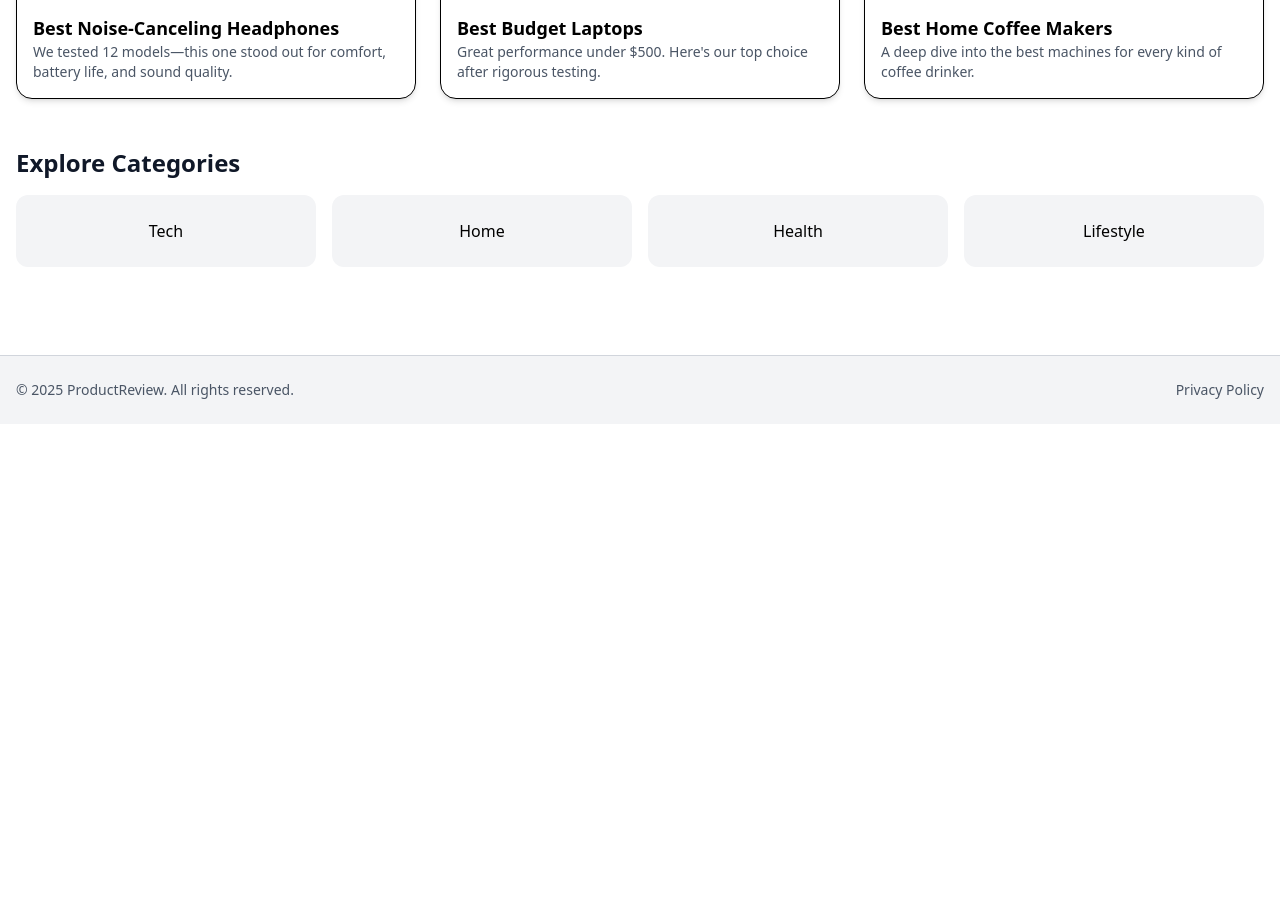
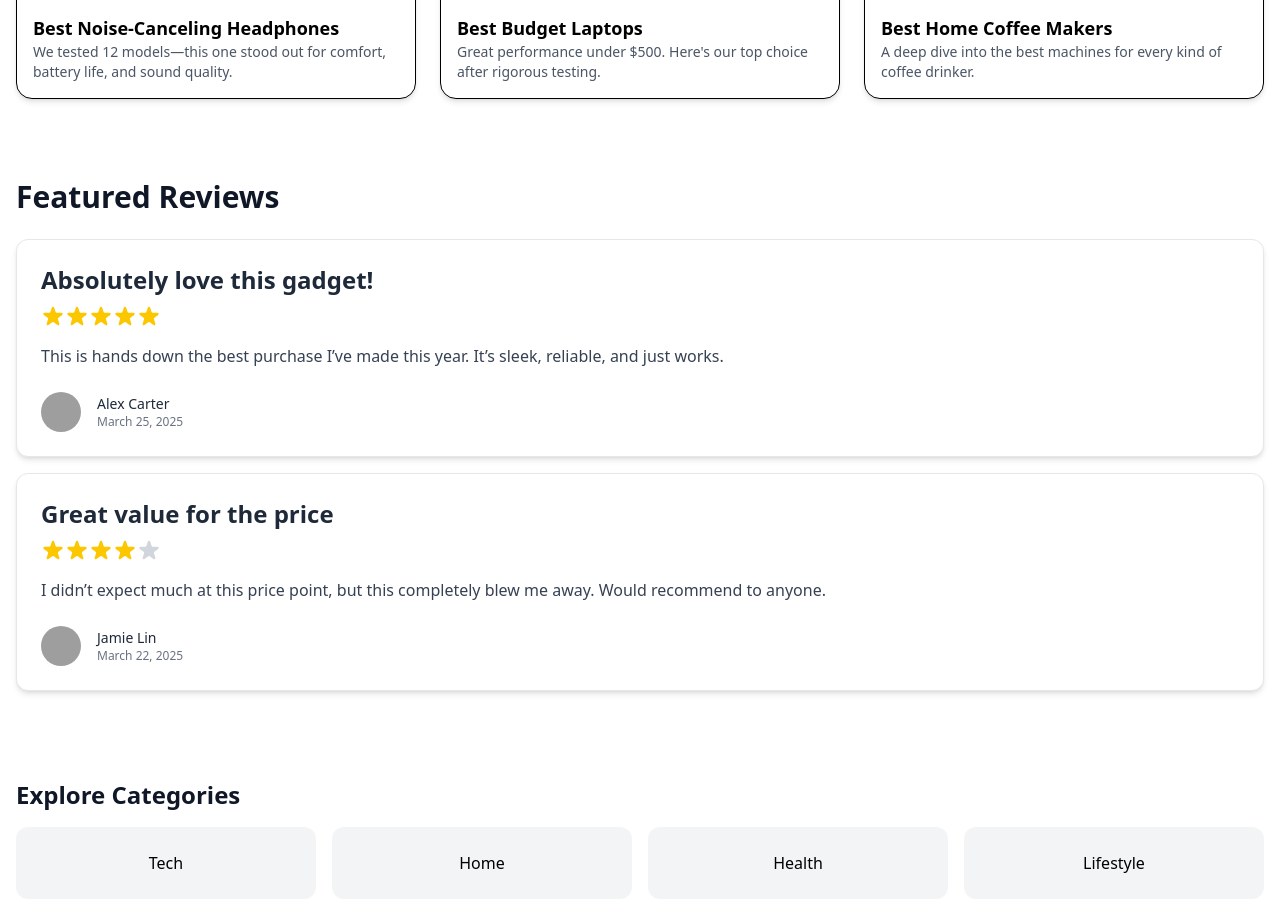
Before and after one commit to HusseinMohamad96/review-products, an Angular app in the folder review-products/: page /#/home in a window 1280 px wide. Shown: the part 560-1472 px from the top of the page. Before the commit the page ends 984 px from the top, so only its background shows below. Built offline with nearby package versions, Linux system fonts and the light colour scheme; grey boxes are pictures that could not be loaded.

Commit message:
add featured review & review service

```diff
--- /dev/null
+++ b/review-products/src/app/components/featured-review/featured-review.component.html
@@ -0,0 +1,38 @@
+<div class="bg-white border border-gray-200 shadow-md rounded-xl p-6 w-full">
+  <!-- Title -->
+  <h3 class="text-2xl font-bold text-gray-800 mb-2">{{ review.title }}</h3>
+
+  <!-- Star Rating -->
+  <div class="flex items-center mb-4">
+    <ng-container *ngFor="let star of [1, 2, 3, 4, 5]">
+      <svg class="w-6 h-6"
+           [ngClass]="review.rating >= star ? 'text-yellow-400' : 'text-gray-300'"
+           fill="currentColor"
+           viewBox="0 0 20 20"
+           xmlns="http://www.w3.org/2000/svg">
+        <path d="M9.049 2.927c.3-.921 1.603-.921 1.902 0l1.221 3.755a1
+          1 0 00.95.69h3.946c.969 0 1.371 1.24.588
+          1.81l-3.192 2.32a1 1 0 00-.364
+          1.118l1.222 3.755c.3.922-.755
+          1.688-1.54 1.118l-3.192-2.32a1 1 0
+          00-1.175 0l-3.192 2.32c-.785.57-1.84-.196-1.54-1.118l1.222-3.755a1
+          1 0 00-.364-1.118l-3.192-2.32c-.783-.57-.38-1.81.588-1.81h3.946a1
+          1 0 00.95-.69l1.221-3.755z" />
+      </svg>
+    </ng-container>
+  </div>
+
+  <!-- Review Text -->
+  <p class="text-gray-700 text-base mb-4">{{ review.content }}</p>
+
+  <!-- Reviewer Info -->
+  <div class="flex items-center space-x-4 mt-6">
+    <img [src]="review.avatarUrl"
+         alt="Reviewer Avatar"
+         class="w-10 h-10 rounded-full object-cover" />
+    <div>
+      <p class="text-sm font-medium text-gray-800">{{ review.reviewer }}</p>
+      <p class="text-xs text-gray-500">{{ review.date }}</p>
+    </div>
+  </div>
+</div>
--- a/review-products/src/app/components/landing-page/landing-page.component.html
+++ b/review-products/src/app/components/landing-page/landing-page.component.html
@@ -4,6 +4,15 @@
     <div class="grid grid-cols-1 md:grid-cols-2 lg:grid-cols-3 gap-6">
       <app-featured-item *ngFor="let item of featuredItems"
                          [featuredItem]="item"></app-featured-item>
+    </div>
+  </section>
+
+  <section class="py-10">
+    <h2 class="text-3xl font-bold text-gray-900 mb-6">Featured Reviews</h2>
+
+    <div class="flex flex-col gap-4">
+      <app-featured-review *ngFor="let review of featuredReviews"
+                           [review]="review"></app-featured-review>
     </div>
   </section>
 
--- a/review-products/src/app/components/landing-page/landing-page.component.ts
+++ b/review-products/src/app/components/landing-page/landing-page.component.ts
@@ -1,5 +1,6 @@
-import { Component } from '@angular/core';
+import { Component, OnInit } from '@angular/core';
 import { FeaturedItem } from '../../models/featured-item.interface';
+import { ReviewService } from '../../services/review.service';
 
 @Component({
   selector: 'app-landing-page',
@@ -7,7 +8,8 @@ import { FeaturedItem } from '../../models/featured-item.interface';
   templateUrl: './landing-page.component.html',
   styleUrl: './landing-page.component.css'
 })
-export class LandingPageComponent {
+export class LandingPageComponent implements OnInit {
+  constructor(private reviewService: ReviewService) { }
   featuredItems: FeaturedItem[] = [
     {
       mainImage: 'assets/images/headphones_1.jpg',
@@ -26,4 +28,10 @@ export class LandingPageComponent {
       description: `A deep dive into the best machines for every kind of coffee drinker.`
     },
   ]
+
+  featuredReviews: any = []
+
+  ngOnInit() {
+    this.featuredReviews = this.reviewService.featuredReviews
+  }
 }
--- /dev/null
+++ b/review-products/src/app/services/review.service.ts
@@ -0,0 +1,31 @@
+import { Injectable } from '@angular/core';
+
+@Injectable({
+  providedIn: 'root'
+})
+export class ReviewService {
+
+  constructor() { }
+
+  featuredReviews = [
+    {
+      title: 'Absolutely love this gadget!',
+      content:
+        'This is hands down the best purchase I’ve made this year. It’s sleek, reliable, and just works.',
+      rating: 5,
+      reviewer: 'Alex Carter',
+      date: 'March 25, 2025',
+      avatarUrl: 'https://i.pravatar.cc/100?img=12',
+    },
+    {
+      title: 'Great value for the price',
+      content:
+        'I didn’t expect much at this price point, but this completely blew me away. Would recommend to anyone.',
+      rating: 4,
+      reviewer: 'Jamie Lin',
+      date: 'March 22, 2025',
+      avatarUrl: 'https://i.pravatar.cc/100?img=24',
+    },
+  ];
+
+}
```
Also changed, not shown: review-products/src/app/app.module.ts (+5 -3 lines), review-products/src/app/components/featured-review/featured-review.component.ts (added, +17 -0 lines), review-products/src/app/components/featured-review/featured-review.component.css (added).
